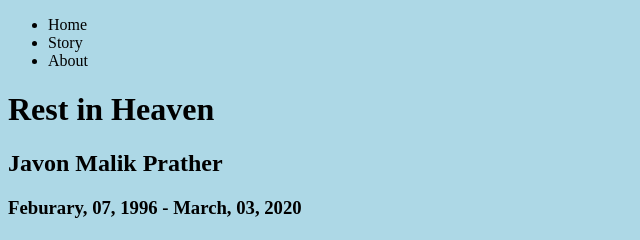
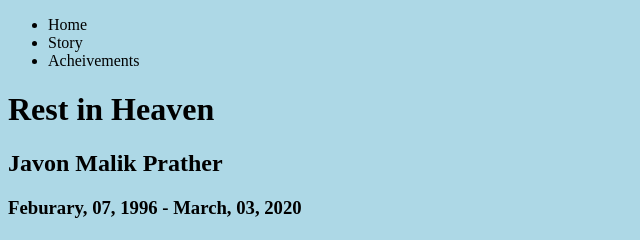
Before and after one commit to ZacHug/tribute-page, a plain HTML site: page index.html in a window 1280 px wide. Shown: the full height of the page, 0-640 px from the left. Drawn offline with Linux system fonts and the light colour scheme.

```diff
--- a/index.html
+++ b/index.html
@@ -12,7 +12,7 @@
         <ul>
             <li>Home</li>
             <li>Story</li>
-            <li>About</li>
+            <li>Acheivements</li>
         </ul>
     </nav>
 
```
Also changed, not shown: css/style.css (line endings or trailing spaces), images/JMP01.jpg (added), images/JMP02.jpg (added), images/JMP03.jpg (added).
